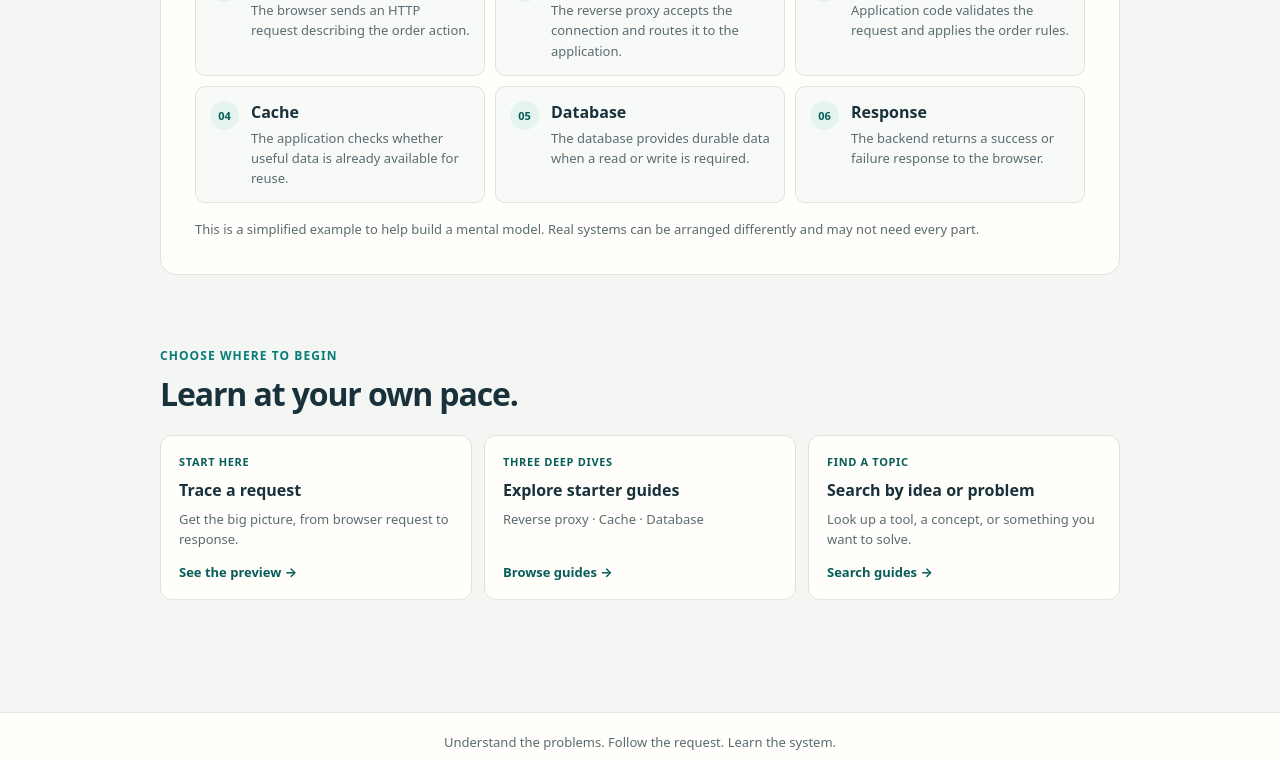
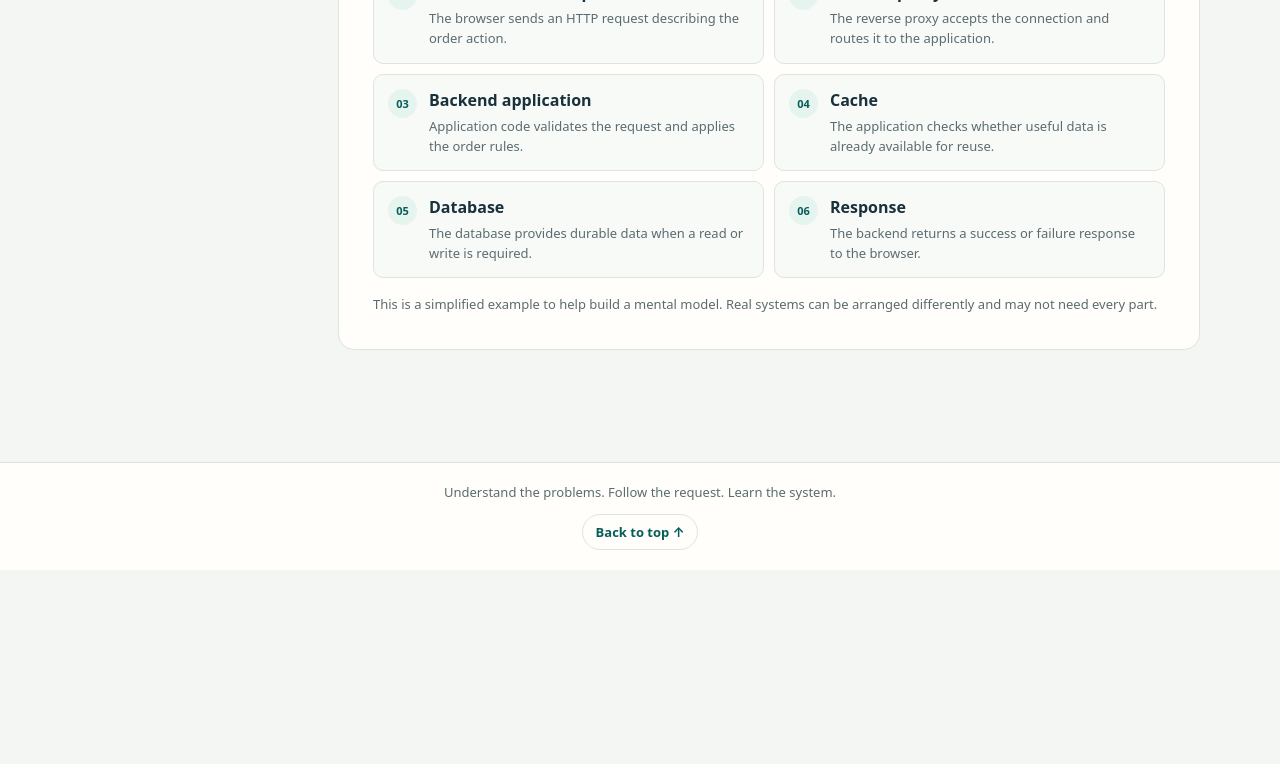
Before and after one commit to vegastristan1/backend-ecosystem, a React (Vite) app: page / in a window 1280 px wide. Shown: the part 1877-2641 px from the top of the page. After the commit the page ends 2447 px from the top, so only its background shows below. Built offline with nearby package versions, Linux system fonts and the light colour scheme.

Commit message:
feat: add persistent sidebar navigation and remove home starting points section

```diff
--- a/src/components/AppShell.tsx
+++ b/src/components/AppShell.tsx
@@ -1,4 +1,5 @@
 import type { ReactNode } from 'react'
+import { Sidebar } from './Sidebar'
 
 interface AppShellProps {
   children: ReactNode
@@ -31,9 +32,12 @@ export function AppShell({ children }: AppShellProps) {
           </ul>
         </nav>
       </header>
-      <main className="main-content" id="main-content" tabIndex={-1}>
-        {children}
-      </main>
+      <div className="app-body">
+        <Sidebar />
+        <main className="main-content" id="main-content" tabIndex={-1}>
+          {children}
+        </main>
+      </div>
       <footer className="site-footer">
         <p>Understand the problems. Follow the request. Learn the system.</p>
         <button type="button" className="back-to-top" onClick={() => window.scrollTo({ top: 0 })}>
--- a/src/components/HomePage.tsx
+++ b/src/components/HomePage.tsx
@@ -1,7 +1,5 @@
 import { orderRequestFlow } from '../content/requestFlow'
 import { RequestFlowExplorer } from './RequestFlowExplorer'
-
-const starterTopics = ['Reverse proxy', 'Cache', 'Database']
 
 export function HomePage() {
   return (
@@ -64,33 +62,6 @@ export function HomePage() {
           systems can be arranged differently and may not need every part.
         </p>
       </section>
-
-      <section className="starting-points" aria-labelledby="starting-points-title">
-        <div className="section-intro">
-          <p className="eyebrow">Choose where to begin</p>
-          <h2 id="starting-points-title">Learn at your own pace.</h2>
-        </div>
-        <div className="starting-point-grid">
-          <a className="starting-point starting-point--link" href="#journey-preview">
-            <span className="starting-point-kicker">Start here</span>
-            <h3>Trace a request</h3>
-            <p>Get the big picture, from browser request to response.</p>
-            <span className="starting-point-action">See the preview <span aria-hidden="true">→</span></span>
-          </a>
-          <a className="starting-point starting-point--link" href="#guides">
-            <span className="starting-point-kicker">Three deep dives</span>
-            <h3>Explore starter guides</h3>
-            <p>{starterTopics.join(' · ')}</p>
-            <span className="starting-point-action">Browse guides <span aria-hidden="true">→</span></span>
-          </a>
-          <a className="starting-point starting-point--link" href="#search">
-            <span className="starting-point-kicker">Find a topic</span>
-            <h3>Search by idea or problem</h3>
-            <p>Look up a tool, a concept, or something you want to solve.</p>
-            <span className="starting-point-action">Search guides <span aria-hidden="true">→</span></span>
-          </a>
-        </div>
-      </section>
     </div>
   )
 }
--- /dev/null
+++ b/src/components/Sidebar.tsx
@@ -0,0 +1,27 @@
+import { guides } from '../content/guides'
+
+export function Sidebar() {
+  return (
+    <aside className="sidebar">
+      <nav aria-label="Sidebar navigation" className="sidebar-nav">
+        <div className="sidebar-group">
+          <p className="sidebar-label">Start here</p>
+          <a href="#journey-preview">Trace a request</a>
+        </div>
+        <div className="sidebar-group">
+          <p className="sidebar-label">Starter guides</p>
+          {Object.values(guides).map((guide) => (
+            <a href={`#guide/${guide.id}`} key={guide.id}>
+              {guide.name}
+            </a>
+          ))}
+          <a href="#guides">All guides</a>
+        </div>
+        <div className="sidebar-group">
+          <p className="sidebar-label">Find a topic</p>
+          <a href="#search">Search</a>
+        </div>
+      </nav>
+    </aside>
+  )
+}
--- a/src/styles.css
+++ b/src/styles.css
@@ -117,22 +117,61 @@ a:focus-visible {
   font-weight: 650;
 }
 
-.coming-soon {
-  padding: 3px 6px;
-  border-radius: 999px;
-  background: #edf2ef;
-  color: #586a6d;
-  font-size: 10px;
-  font-weight: 650;
-  white-space: nowrap;
+.app-body {
+  display: flex;
+  width: min(100% - 48px, 1120px);
+  flex: 1;
+  align-self: center;
+  gap: 48px;
+  padding: clamp(56px, 10vw, 112px) 0;
 }
 
 .main-content {
-  width: min(100% - 48px, 960px);
+  min-width: 0;
   flex: 1;
-  align-self: center;
-  padding: clamp(56px, 10vw, 112px) 0;
+  padding: 0;
   scroll-margin-top: 92px;
+}
+
+.sidebar {
+  flex: 0 0 210px;
+}
+
+.sidebar-nav {
+  position: sticky;
+  top: 100px;
+  display: grid;
+  gap: 22px;
+  max-height: calc(100vh - 124px);
+  overflow-y: auto;
+}
+
+.sidebar-group {
+  display: grid;
+  gap: 2px;
+}
+
+.sidebar-label {
+  margin: 0 0 7px;
+  color: var(--color-muted);
+  font-size: 11px;
+  font-weight: 800;
+  letter-spacing: 0.06em;
+  text-transform: uppercase;
+}
+
+.sidebar-nav a {
+  padding: 6px 9px;
+  border-radius: 7px;
+  color: var(--color-ink);
+  font-size: 13px;
+  font-weight: 650;
+  text-decoration: none;
+}
+
+.sidebar-nav a:hover {
+  background: #e6f4f0;
+  color: var(--color-accent-dark);
 }
 
 h1 {
@@ -677,8 +716,7 @@ h1 {
   font-weight: 850;
 }
 
-.home-flow-step h3,
-.starting-point h3 {
+.home-flow-step h3 {
   margin: 0;
   color: var(--color-ink);
   font-size: 16px;
@@ -696,57 +734,6 @@ h1 {
   color: var(--color-muted);
   font-size: 13px;
   line-height: 1.6;
-}
-
-.starting-point-grid {
-  display: grid;
-  grid-template-columns: repeat(3, minmax(0, 1fr));
-  gap: 12px;
-}
-
-.starting-point {
-  display: flex;
-  min-width: 0;
-  flex-direction: column;
-  align-items: flex-start;
-  padding: 18px;
-  border: 1px solid var(--color-line);
-  border-radius: 12px;
-  background: var(--color-paper);
-  color: inherit;
-  text-decoration: none;
-}
-
-.starting-point--link:hover {
-  border-color: #9dcfc0;
-  box-shadow: 0 8px 24px rgb(25 49 59 / 8%);
-}
-
-.starting-point-kicker {
-  margin-bottom: 10px;
-  color: var(--color-accent-dark);
-  font-size: 11px;
-  font-weight: 800;
-  letter-spacing: 0.06em;
-  text-transform: uppercase;
-}
-
-.starting-point > p {
-  margin: 8px 0 14px;
-  color: var(--color-muted);
-  font-size: 13px;
-  line-height: 1.55;
-}
-
-.starting-point-action {
-  margin-top: auto;
-  color: var(--color-accent-dark);
-  font-size: 13px;
-  font-weight: 750;
-}
-
-.starting-point .coming-soon {
-  margin-top: auto;
 }
 
 .guide-heading {
@@ -1100,6 +1087,12 @@ h1 {
   border-color: var(--color-accent);
 }
 
+@media (max-width: 767px) {
+  .sidebar {
+    display: none;
+  }
+}
+
 @media (max-width: 640px) {
   .site-header {
     align-items: flex-start;
@@ -1117,9 +1110,12 @@ h1 {
     padding: 7px 8px;
   }
 
+  .app-body {
+    width: min(100% - 40px, 1120px);
+    padding: 64px 0;
+  }
+
   .main-content {
-    width: min(100% - 40px, 960px);
-    padding: 64px 0;
     scroll-margin-top: 150px;
   }
 
@@ -1137,10 +1133,6 @@ h1 {
     grid-template-columns: 1fr;
   }
 
-  .starting-point-grid {
-    grid-template-columns: 1fr;
-  }
-
   .guide-card-grid {
     grid-template-columns: 1fr;
   }
```
